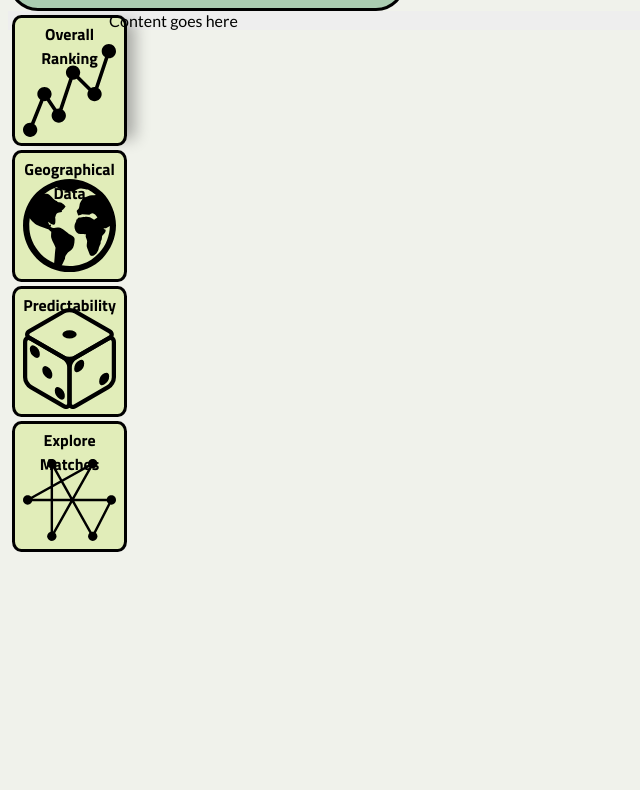
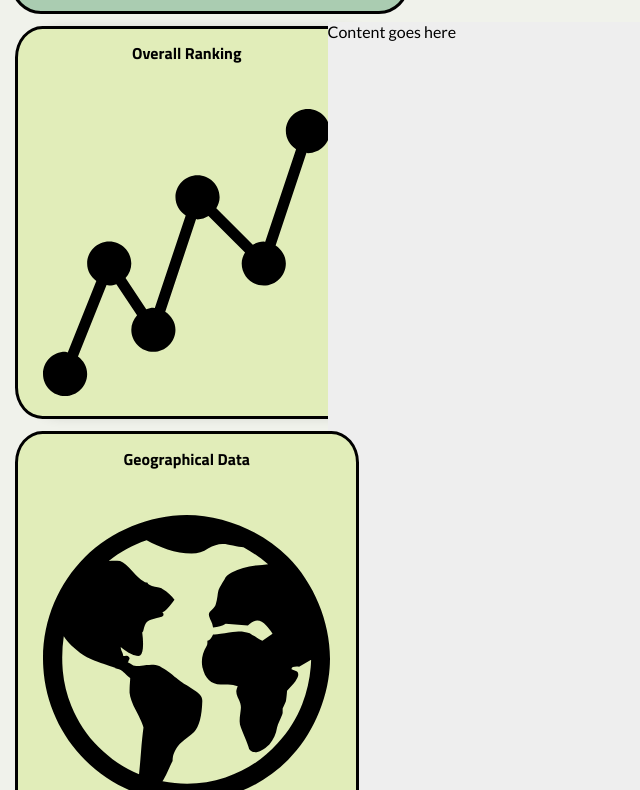
Before and after one commit to rWolstenholme/ANZ-Championship-Analyst, a plain HTML site: page index.html in a window 1280 px wide. Shown: the part 95-885 px from the top of the page, without its empty margins (0-640 px from the left). Before the commit the page ends 800 px from the top, so only its background shows below. Drawn offline with Linux system fonts and the light colour scheme.

Commit message:
Tableized things

```diff
--- a/index.html
+++ b/index.html
@@ -2,28 +2,68 @@
 <html lang="en">
   <head>
     <meta charset="utf-8">
-        <title>D3 Test</title>
-        <script type="text/javascript" src="scripts/d3.min.js"></script>
-        <script type="text/javascript" src="scripts/test.js"></script>
-        <script type="text/javascript" src="scripts/moment.min.js"></script>
+    <title>
+      D3 Test
+    </title>
+    <script type="text/javascript" src="scripts/d3.min.js">
+    </script>
+    <script type="text/javascript" src="scripts/test.js">
+    </script>
+    <script type="text/javascript" src="scripts/moment.min.js">
+    </script>
     <link rel="stylesheet" type="text/css" href="stylesheets/mainStyle.css">
     <link href='http://fonts.googleapis.com/css?family=Lato:400,700|Titillium+Web:700' rel='stylesheet' type='text/css'>
   </head>
   <body  onload="startTest()">
+    <table style="height:100%;width:100%;">
+      <tbody>
+        <tr>
+          <td colspan="2">
 			<div id="header">
-        <h1>ANZ Championships</h1></div>
-        <br>
-        <div id="toolbar">
-            <a onclick="dispRank()" class="button selectedButton" id="rank">Overall Ranking</a>
-            <a onclick="dispGeo()" onclick="dispRank()" class="button" id="geo">Geographical Data</a>
-            <a onclick="dispPred()" class="button" id="prob">Predictability</a>
-            <a onclick="dispExp()" class="button" id="expl">Explore Matches</a>
+              <h1>
+                ANZ Championships
+              </h1>
   </div>
 
+  </td>
+  </tr>
+  <tr>
+    <td style="width:25%;">
+    </td>
+  </tr>
+  <tr><td>
+      <a onclick="dispRank()" class="button selectedButton" id="rank">
+        Overall Ranking
+      </a>
+  </td>
+  <td rowspan="4">
       <div id="content">
-        Content goes here</div>
+        Content goes here
+  </div>
+  </td></tr><tr><td>
+      <a onclick="dispGeo()" onclick="dispRank()" class="button" id="geo">
+        Geographical Data
+      </a>
+  </td></tr><tr><td>
+      <a onclick="dispPred()" class="button" id="prob">
+        Predictability
+      </a>
+  </td></tr><tr><td>
+      <a onclick="dispExp()" class="button" id="expl">
+        Explore Matches
+      </a>
+    </td>
+  </tr>
+          </tbody>
+      </table>
 
-        <!--<div id="footer" style="background-color:#FFA500;clear:both;text-align:center;"></div>-->
+
+
+
+      <!--
+<div id="footer" style="background-color:#FFA500;clear:both;text-align:center;">
+</div>
+-->
 
   </body>
 </html>
--- a/stylesheets/mainStyle.css
+++ b/stylesheets/mainStyle.css
@@ -9,11 +9,9 @@
 }
 
 #toolbar{
-    height:100%;
     width:8%;
     max-width:300px;
     min-width:80px;
-    float:left;
 }
 
 #content{
@@ -64,4 +62,5 @@
 body{
     font-family: 'Lato', sans-serif;
     background-color: #F0F2EB;
+    height:100%;
 }
```
Lines whose indentation alone changed are shown as unchanged.
